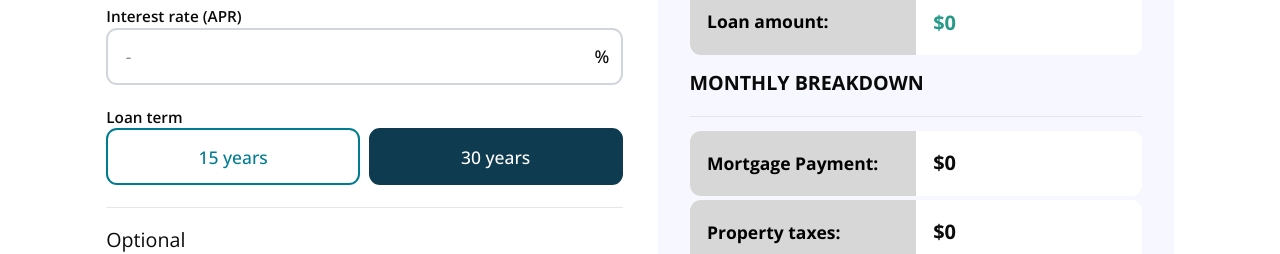
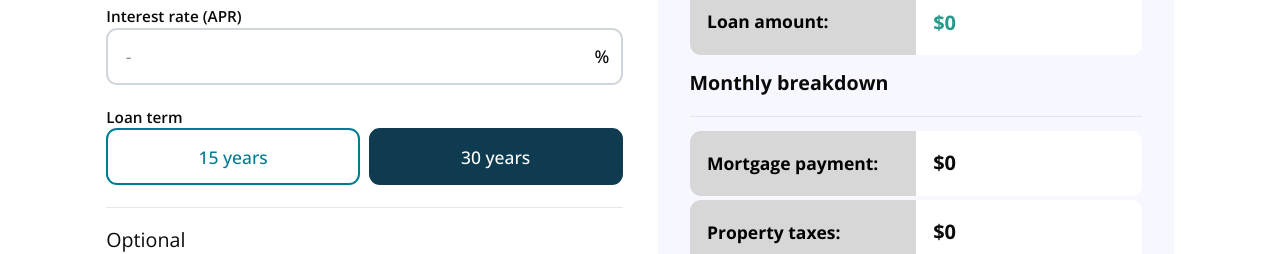
Before and after one commit to SU-SWS/ifdm_learning_apps, a Next.js app: page /interactives/mortgage-calculator in a window 1280 px wide. Shown: the part 452-706 px from the top of the page. Built offline with nearby package versions, Linux system fonts and the light colour scheme.

Commit message:
IFDM-134: fixup to text

```diff
--- a/app/interactives/mortgage-calculator/page.tsx
+++ b/app/interactives/mortgage-calculator/page.tsx
@@ -581,13 +581,13 @@ export default function MortgageCalculator() {
                             </div>
                           </div>
                           <div className="flex flex-col my-3">
-                            <h3 className="text-lg uppercase font-bold mb-4">Monthly breakdown</h3>
+                            <h3 className="text-lg font-bold mb-4">Monthly breakdown</h3>
                             <hr/>
                           </div>
                           <div className="flex flex-col sm:flex-row mb-1 sm:bg-[var(--results-white-background)] rounded-lg">
                             <div
                                 className="w-full sm:w-[50%] text-md p-4 font-bold text-black bg-grey-med-dark rounded-lg sm:rounded-l-lg sm:rounded-r-none flex items-center">
-                              Mortgage Payment:
+                              Mortgage payment:
                             </div>
                             <div
                                 className="w-full sm:w-[50%] text-lg-title p-4 rounded-lg sm:rounded-r-lg font-bold overflow-hidden text-ellipsis flex items-center bg-[var(--secondary-background)]">
@@ -1124,13 +1124,13 @@ export default function MortgageCalculator() {
                             </div>
                           </div>
                           <div className="flex flex-col my-3">
-                            <h3 className="text-lg uppercase font-bold mb-4">Monthly breakdown</h3>
+                            <h3 className="text-lg font-bold mb-4">Monthly breakdown</h3>
                             <hr/>
                           </div>
                           <div className="flex flex-col sm:flex-row mb-1 sm:bg-[var(--results-white-background)] rounded-lg">
                             <div
                                 className="w-full sm:w-[50%] text-md p-4 font-bold text-black bg-grey-med-dark rounded-lg sm:rounded-l-lg sm:rounded-r-none flex items-center">
-                              Mortgage Payment:
+                              Mortgage payment:
                             </div>
                             <div
                                 className="w-full sm:w-[50%] text-lg-title p-4 rounded-lg sm:rounded-r-lg font-bold overflow-hidden text-ellipsis flex items-center bg-[var(--secondary-background)]">
```
